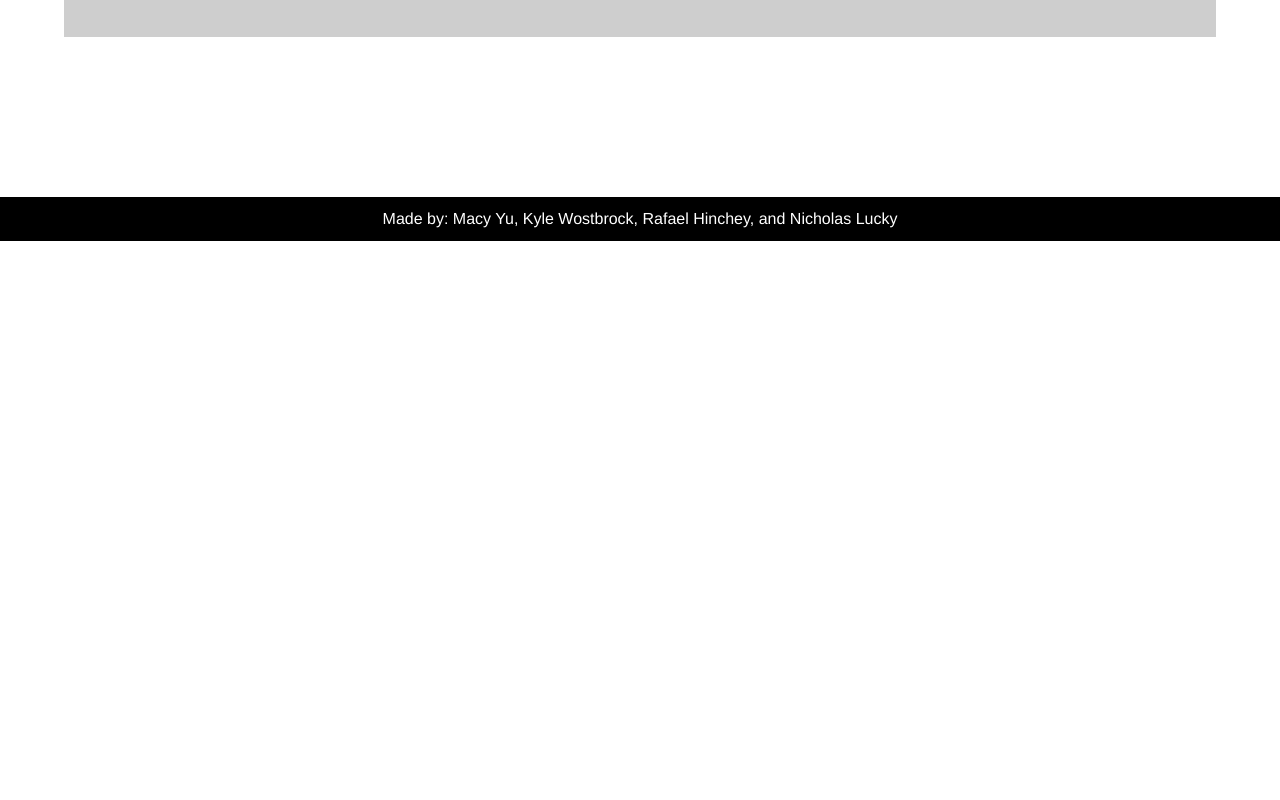
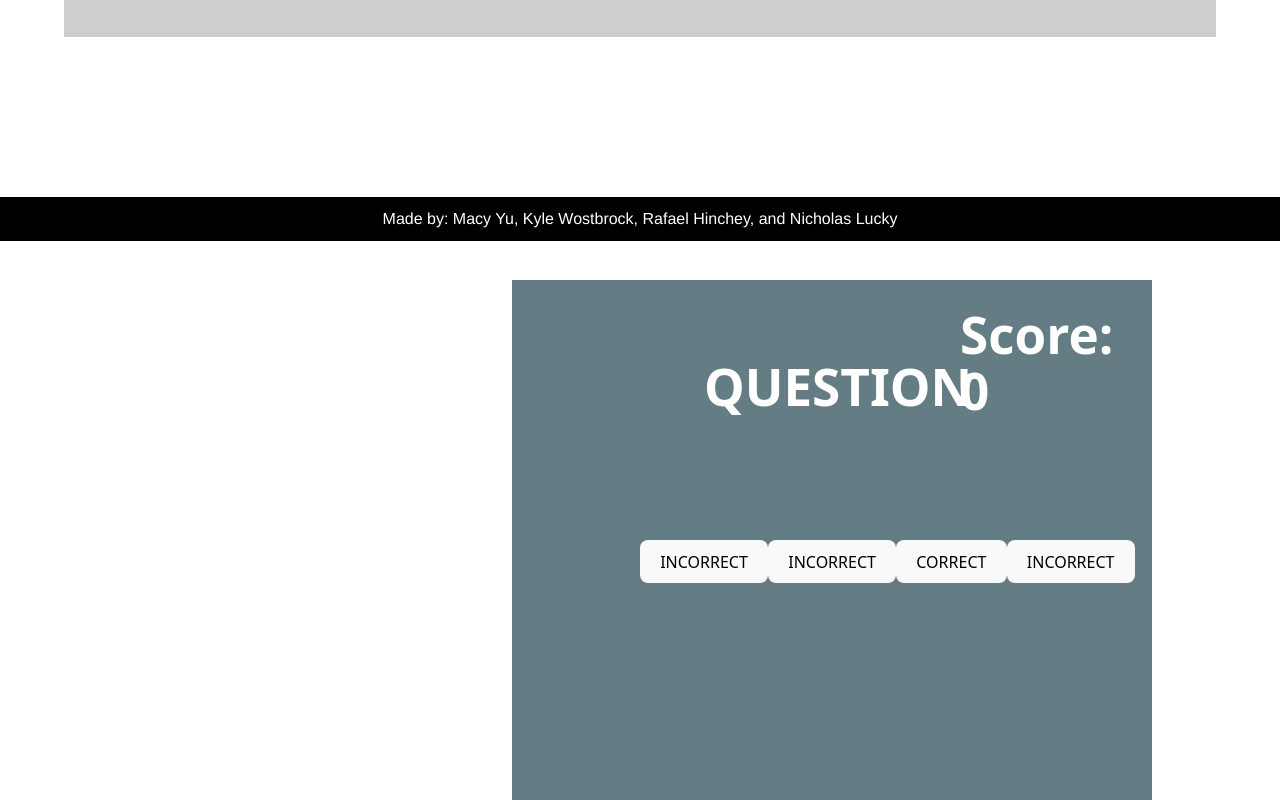
Before and after one commit to Masiesworld/math-game-website, a React (Vite) app in the folder client/: page / in a window 1280 px wide. Shown: the part 680-1480 px from the top of the page. Before the commit the page ends 921 px from the top, so only its background shows below. Built offline with nearby package versions, Linux system fonts and the light colour scheme; no server answers.

Commit message:
Started the implementation of the game logic in the homepage of the website by adding a small window that houses placeholders for the questions, answer choices, and score. So far, when the user clicks on an answer choice, the answer choices will randomize.

```diff
--- a/client/src/App.css
+++ b/client/src/App.css
@@ -78,3 +78,32 @@ body, html, #root{
   flex: 1;
   padding: 20px;
 }
+
+#game-window {
+  position: absolute;
+  top: 120%; /* 15% is the default for now */
+  left: 40%;
+
+  width: 50%;
+  height: 65%;
+
+  background-color: rgb(100, 125, 133);
+}
+
+#score {
+  position: absolute;
+  top: 5%;
+  left: 70%;
+}
+
+#question {
+  position: absolute;
+  top: 15%;
+  left: 30%;
+}
+
+.answer-choice {
+  position: relative;
+  top: 50%;
+  left: 20%;
+}
--- a/client/src/Pages/Home.jsx
+++ b/client/src/Pages/Home.jsx
@@ -1,8 +1,34 @@
 import { useEffect, useState } from 'react';
 import '../App.css';
 
+function AnswerChoice({ id, choice, onClick }) {
+  return (
+    <button onClick={onClick} class="answer-choice">
+      {choice}
+    </button>
+  );
+}
+
+function RandomizeAnswerChoices(answerChoices) {
+  let randomized = []
+  for(let i = answerChoices.length; i > 0; i--) {
+    var randomIndex = Math.floor(Math.random() * i);
+    randomized.push(answerChoices.splice(randomIndex, 1));
+  }
+
+  return randomized;
+}
+
 function Home() {
+  let answerChoices = [<AnswerChoice id={1} choice={"CORRECT"} onClick={function(){CheckAnswer(1);}}/>,
+                       <AnswerChoice id={2} choice={"INCORRECT"} onClick={function(){CheckAnswer(0);}}/>,
+                       <AnswerChoice id={3} choice={"INCORRECT"} onClick={function(){CheckAnswer(0);}}/>,
+                       <AnswerChoice id={4} choice={"INCORRECT"} onClick={function(){CheckAnswer(0);}}/>];
+  answerChoices = RandomizeAnswerChoices(answerChoices);
+
   const [message, setMessage] = useState('Loading...');
+  const [score, setScore] = useState(0);
+  const [questions, setQuestions] = useState(0);
 
   useEffect(() => {
     fetch('http://localhost:5000/api/test') // Your Express route
@@ -14,11 +40,26 @@ function Home() {
     });
   }, []);
 
+  function CheckAnswer(isCorrect) {
+    if (isCorrect) {
+      console.log(`score set to ${score}`)
+      setScore(score + 10);
+    }
+
+    // The answer choices should randomize in order as long as some state is being changed??
+    setQuestions(questions + 1);
+  }
+
   return (
     <div>
       <div className="box-main">
         <h1>Placeholder for Leaderboard?</h1>
         <h1>Placeholder where game window will go?</h1>
+        <div id="game-window">
+          <h1 id="score">Score: {score}</h1>
+          <h1 id="question">QUESTION</h1>
+          {answerChoices}
+        </div>
         <h2>{message}</h2>
       </div>
     </div>
@@ -26,3 +67,10 @@ function Home() {
 }
 
 export default Home;
+
+/*
+<AnswerChoice id={1} choice={"CORRECT"} onClick={function(){CheckAnswer(1);}}/>
+          <AnswerChoice id={2} choice={"INCORRECT"} onClick={function(){CheckAnswer(0);}}/>
+          <AnswerChoice id={3} choice={"INCORRECT"} onClick={function(){CheckAnswer(0);}}/>
+          <AnswerChoice id={4} choice={"INCORRECT"} onClick={function(){CheckAnswer(0);}}/>
+*/
```
Also changed, not shown: 2 other files (tests, documents, lock files or other folders). Lines whose indentation alone changed are shown as unchanged.
